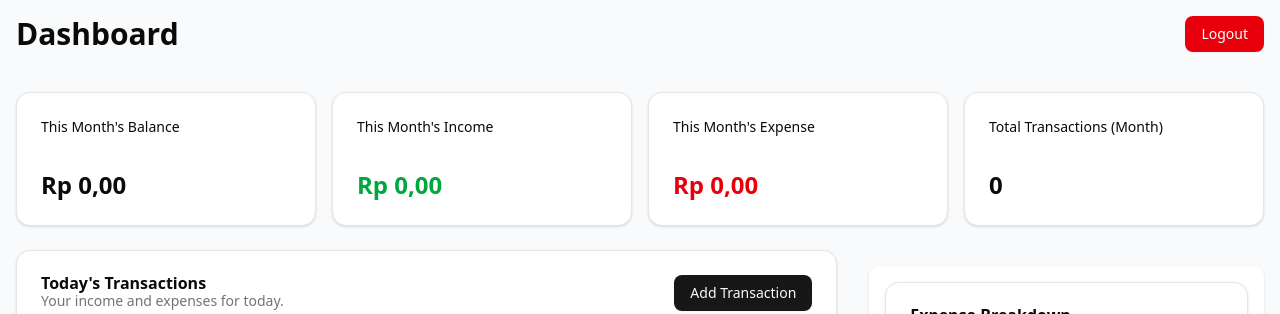
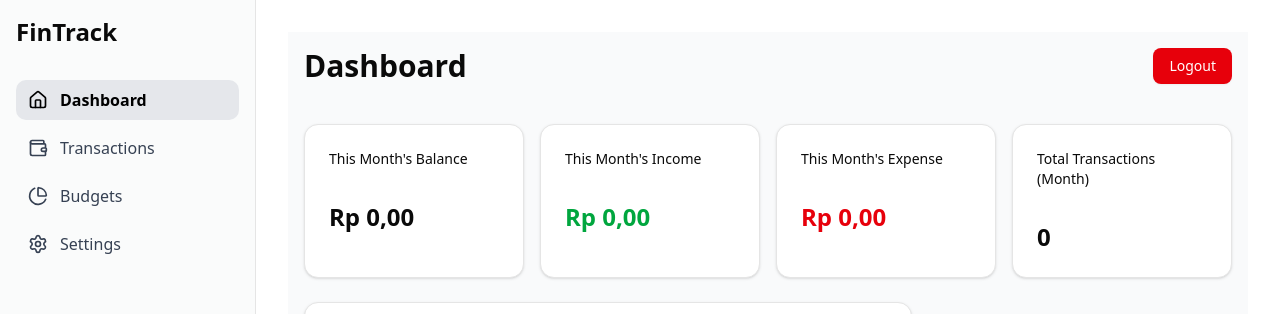
Before and after one commit to Quineeryn/personal-finance-tracker, a React (Vite) app in the folder frontend/: page / in a window 1280 px wide. Shown: the top 314 px of the page. Built offline with nearby package versions, Linux system fonts and the light colour scheme; no server answers; sample sign-in values are in the browser's storage.

Commit message:
feat(ui): implement main applicaiton layout with sidebar

```diff
--- a/frontend/src/App.jsx
+++ b/frontend/src/App.jsx
@@ -3,19 +3,27 @@ import DashboardPage from './pages/DashboardPage';
 import LoginPage from './pages/LoginPage';
 import RegisterPage from './pages/RegisterPage';
 import ProtectedRoute from './components/common/ProtectedRoutes';
+import Layout from './components/layout/Layout';
 
 function App() {
   return (
     <BrowserRouter>
       <Routes>
-        <Route path="/" element={
-          <ProtectedRoute>
-            <DashboardPage />
-          </ProtectedRoute>
-          }
-          />
+        {/* Rute tanpa sidebar */}
         <Route path="/login" element={<LoginPage />} />
         <Route path="/register" element={<RegisterPage />} />
+
+        {/* Rute yang dilindungi DAN menggunakan sidebar */}
+        <Route
+          element={
+            <ProtectedRoute>
+              <Layout />
+            </ProtectedRoute>
+          }
+        >
+          <Route path="/" element={<DashboardPage />} />
+          {/* Nanti kita akan tambahkan halaman lain di sini */}
+        </Route>
       </Routes>
     </BrowserRouter>
   );
--- /dev/null
+++ b/frontend/src/components/layout/Layout.jsx
@@ -0,0 +1,42 @@
+import { Link, Outlet, useLocation } from "react-router-dom";
+import { Home, Wallet, PieChart, Settings } from "lucide-react";
+import { cn } from "@/lib/utils";
+
+export default function Layout() {
+  const location = useLocation();
+
+  const navItems = [
+    { href: "/", label: "Dashboard", icon: Home },
+    { href: "/transactions", label: "Transactions", icon: Wallet },
+    { href: "/budgets", label: "Budgets", icon: PieChart },
+    { href: "/settings", label: "Settings", icon: Settings },
+  ];
+
+  return (
+    <div className="flex min-h-screen">
+      <aside className="hidden w-64 p-4 border-r bg-gray-100/40 md:block">
+        <h1 className="mb-8 text-2xl font-bold">FinTrack</h1>
+        <nav className="flex flex-col gap-2">
+          {navItems.map((item) => (
+            <Link
+              key={item.label}
+              to={item.href}
+              className={cn(
+                "flex items-center gap-3 px-3 py-2 text-gray-700 transition-all rounded-lg hover:bg-gray-200 hover:text-black",
+                location.pathname === item.href && "bg-gray-200 text-black font-semibold"
+              )}
+            >
+              <item.icon className="w-5 h-5" />
+              {item.label}
+            </Link>
+          ))}
+        </nav>
+      </aside>
+      <div className="flex-1 bg-white">
+        <main className="p-4 md:p-8">
+          <Outlet />
+        </main>
+      </div>
+    </div>
+  );
+}
```
